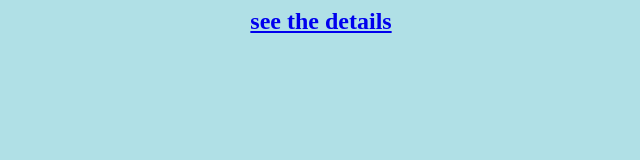
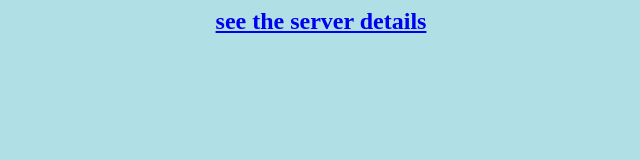
Before and after one commit to shibaprasadjena12/Server, a plain HTML site: page index.html in a window 1280 px wide. Shown: the whole page, without its empty margins (319-959 px from the left). Drawn offline with Linux system fonts and the light colour scheme.

Commit message:
Update index.html

```diff
--- a/index.html
+++ b/index.html
@@ -1,7 +1,7 @@
 <html>
 <body bgcolor="powderblue">
     <center>
-    <a href="pqrs"><h2>see the details</h2></a>
+    <a href="pqrs"><h2>see the server details</h2></a>
     </center>
     </body>
 </html>
```
